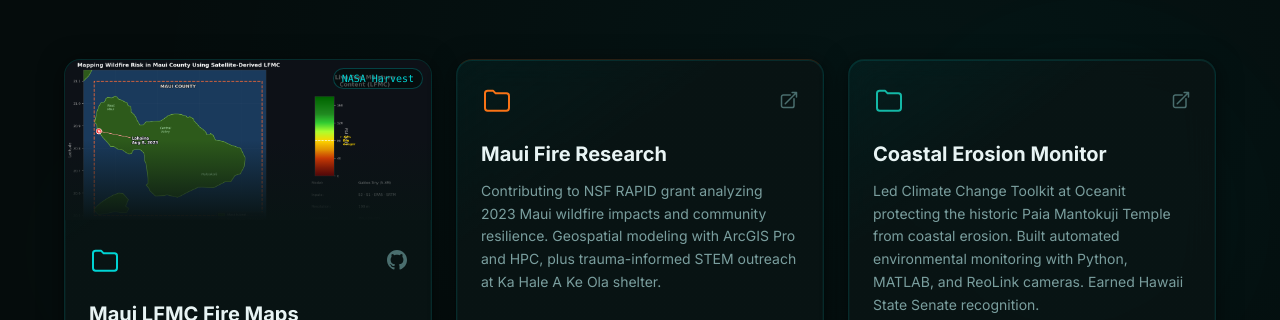
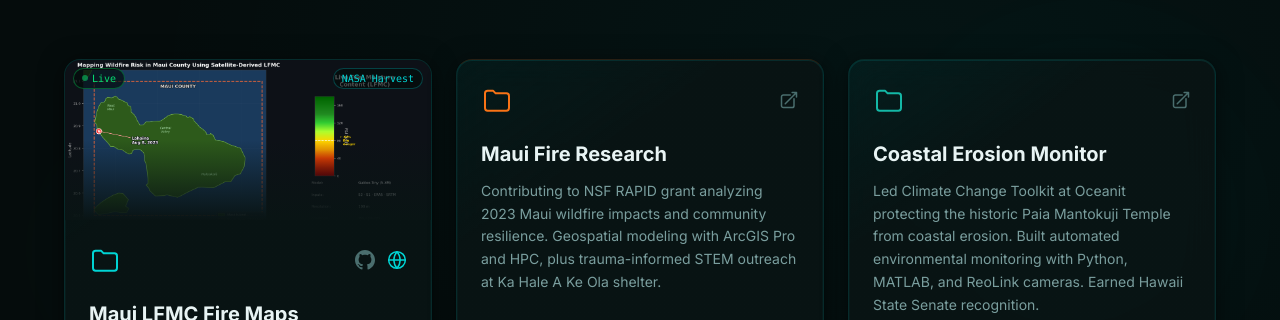
Before and after one commit to SammyCode002/portfolio, a React (Vite) app: page / in a window 1280 px wide. Shown: the part 1914-2234 px from the top of the page. Built offline with nearby package versions, Linux system fonts and the light colour scheme.

Commit message:
Add live web map link to LFMC project card with Live badge and globe icon

```diff
--- a/src/components/Projects.jsx
+++ b/src/components/Projects.jsx
@@ -6,7 +6,8 @@ const projects = [
     description: 'NASA Harvest internship generating monthly Live Fuel Moisture Content maps for Maui County using the Galileo foundation model. Zero-shot transfer from CONUS training data to predict wildfire risk leading up to the 2023 Lahaina fire.',
     tags: ['Python', 'PyTorch', 'Google Earth Engine', 'Remote Sensing', 'GIS'],
     githubUrl: 'https://github.com/SammyCode002/maui-lfmc',
-    primaryLink: { url: 'https://github.com/SammyCode002/maui-lfmc', label: 'View on GitHub', type: 'github' },
+    primaryLink: { url: 'https://maui-lfmc-web.vercel.app', label: 'Live Map', type: 'map' },
+    secondaryLink: { url: 'https://github.com/SammyCode002/maui-lfmc', label: 'View on GitHub', type: 'github' },
     accentColor: '#00d4d4',
     bgGradient: 'linear-gradient(135deg, rgba(0,212,212,0.12) 0%, rgba(5,12,12,1) 50%, rgba(20,184,166,0.06) 100%)',
     preview: '/maui_study_area.png',
@@ -121,25 +122,56 @@ export default function Projects() {
                   >
                     NASA Harvest
                   </span>
+                  {project.primaryLink?.type === 'map' && (
+                    <span className="absolute top-2 left-2 text-[10px] font-mono px-2 py-0.5 rounded-full border border-green-500/40 text-green-400 bg-[rgba(5,12,12,0.7)] flex items-center gap-1">
+                      <span className="w-1.5 h-1.5 rounded-full bg-green-400 animate-pulse inline-block" />
+                      Live
+                    </span>
+                  )}
                 </div>
               )}
 
               <div className="p-6 flex flex-col flex-1">
-              {/* Top row: folder icon + link icon */}
+              {/* Top row: folder icon + link icons */}
               <div className="flex items-center justify-between mb-6">
                 <svg viewBox="0 0 24 24" fill="none" stroke="currentColor" strokeWidth="1.5" className="w-8 h-8" style={{ color: project.accentColor }}>
                   <path strokeLinecap="round" strokeLinejoin="round" d="M3 7a2 2 0 012-2h4l2 2h8a2 2 0 012 2v9a2 2 0 01-2 2H5a2 2 0 01-2-2V7z" />
                 </svg>
+                <div className="flex items-center gap-3">
+                  {/* Secondary link (GitHub) */}
+                  {project.secondaryLink && (
+                    <a
+                      href={project.secondaryLink.url}
+                      target="_blank"
+                      rel="noopener noreferrer"
+                      aria-label={project.secondaryLink.label}
+                      className="text-[#4a6e6e] hover:text-[#00d4d4] transition-colors no-underline"
+                    >
+                      <svg viewBox="0 0 24 24" fill="currentColor" className="w-5 h-5">
+                        <path d="M12 0c-6.626 0-12 5.373-12 12 0 5.302 3.438 9.8 8.207 11.387.599.111.793-.261.793-.577v-2.234c-3.338.726-4.033-1.416-4.033-1.416-.546-1.387-1.333-1.756-1.333-1.756-1.089-.745.083-.729.083-.729 1.205.084 1.839 1.237 1.839 1.237 1.07 1.834 2.807 1.304 3.492.997.107-.775.418-1.305.762-1.604-2.665-.305-5.467-1.334-5.467-5.931 0-1.311.469-2.381 1.236-3.221-.124-.303-.535-1.524.117-3.176 0 0 1.008-.322 3.301 1.23.957-.266 1.983-.399 3.003-.404 1.02.005 2.047.138 3.006.404 2.291-1.552 3.297-1.23 3.297-1.23.653 1.653.242 2.874.118 3.176.77.84 1.235 1.911 1.235 3.221 0 4.609-2.807 5.624-5.479 5.921.43.372.823 1.102.823 2.222v3.293c0 .319.192.694.801.576 4.765-1.589 8.199-6.086 8.199-11.386 0-6.627-5.373-12-12-12z" />
+                      </svg>
+                    </a>
+                  )}
+                  {/* Primary link */}
                   <a
                     href={project.primaryLink.url}
                     target="_blank"
                     rel="noopener noreferrer"
                     aria-label={project.primaryLink.label}
-                  className="text-[#4a6e6e] hover:text-[#00d4d4] transition-colors no-underline"
+                    className="transition-colors no-underline"
+                    style={{ color: project.primaryLink.type === 'map' ? project.accentColor : '#4a6e6e' }}
+                    onMouseEnter={(e) => e.currentTarget.style.color = project.accentColor}
+                    onMouseLeave={(e) => e.currentTarget.style.color = project.primaryLink.type === 'map' ? project.accentColor : '#4a6e6e'}
                   >
                     {project.primaryLink.type === 'github' ? (
                       <svg viewBox="0 0 24 24" fill="currentColor" className="w-5 h-5">
                         <path d="M12 0c-6.626 0-12 5.373-12 12 0 5.302 3.438 9.8 8.207 11.387.599.111.793-.261.793-.577v-2.234c-3.338.726-4.033-1.416-4.033-1.416-.546-1.387-1.333-1.756-1.333-1.756-1.089-.745.083-.729.083-.729 1.205.084 1.839 1.237 1.839 1.237 1.07 1.834 2.807 1.304 3.492.997.107-.775.418-1.305.762-1.604-2.665-.305-5.467-1.334-5.467-5.931 0-1.311.469-2.381 1.236-3.221-.124-.303-.535-1.524.117-3.176 0 0 1.008-.322 3.301 1.23.957-.266 1.983-.399 3.003-.404 1.02.005 2.047.138 3.006.404 2.291-1.552 3.297-1.23 3.297-1.23.653 1.653.242 2.874.118 3.176.77.84 1.235 1.911 1.235 3.221 0 4.609-2.807 5.624-5.479 5.921.43.372.823 1.102.823 2.222v3.293c0 .319.192.694.801.576 4.765-1.589 8.199-6.086 8.199-11.386 0-6.627-5.373-12-12-12z" />
+                      </svg>
+                    ) : project.primaryLink.type === 'map' ? (
+                      <svg viewBox="0 0 24 24" fill="none" stroke="currentColor" strokeWidth="1.8" className="w-5 h-5">
+                        <circle cx="12" cy="12" r="10" />
+                        <line x1="2" y1="12" x2="22" y2="12" />
+                        <path d="M12 2a15.3 15.3 0 010 20M12 2a15.3 15.3 0 000 20" />
                       </svg>
                     ) : (
                       <svg viewBox="0 0 24 24" fill="none" stroke="currentColor" strokeWidth="1.8" className="w-5 h-5">
@@ -147,6 +179,7 @@ export default function Projects() {
                       </svg>
                     )}
                   </a>
+                </div>
               </div>
 
               {/* Title */}
```
Lines whose indentation alone changed are shown as unchanged.
